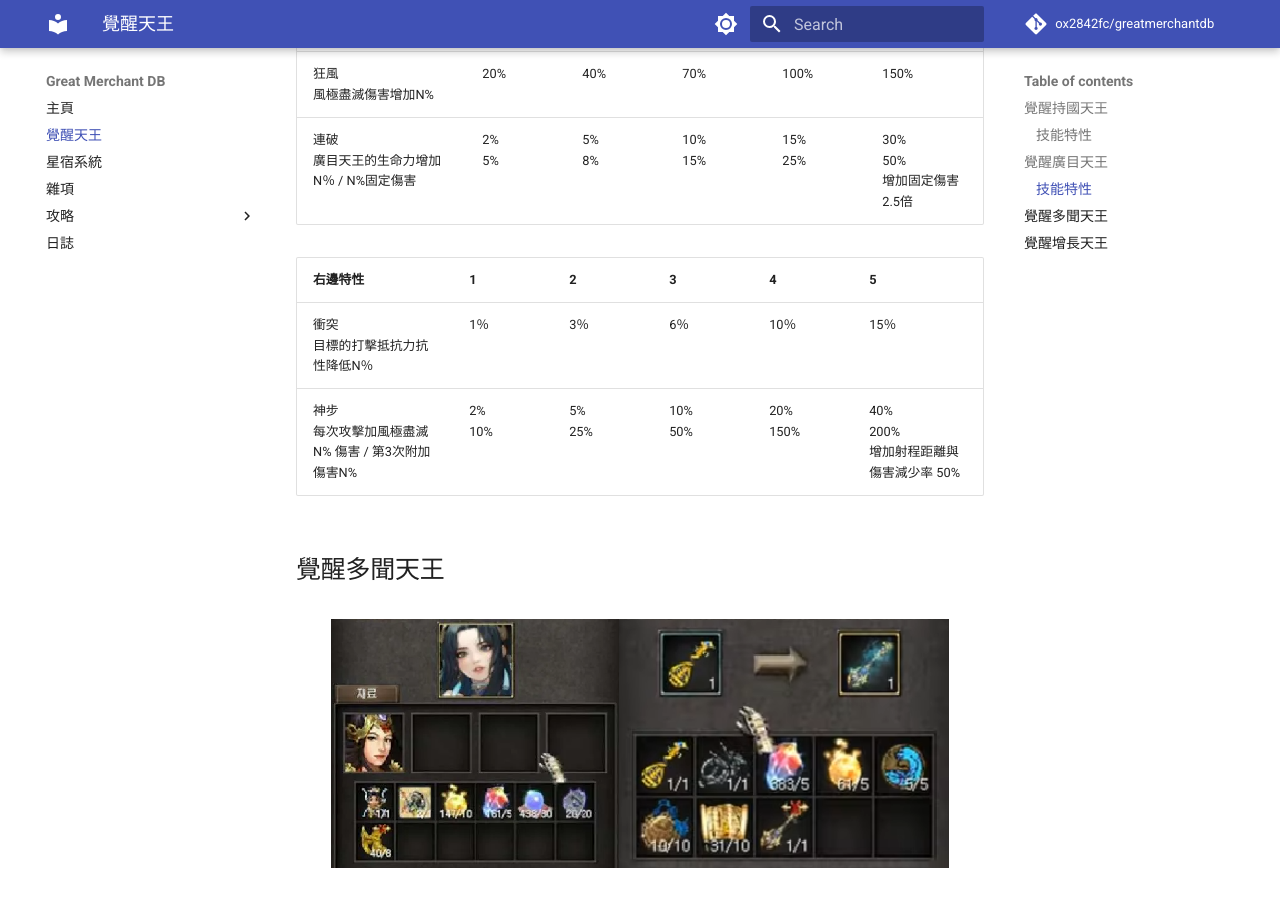
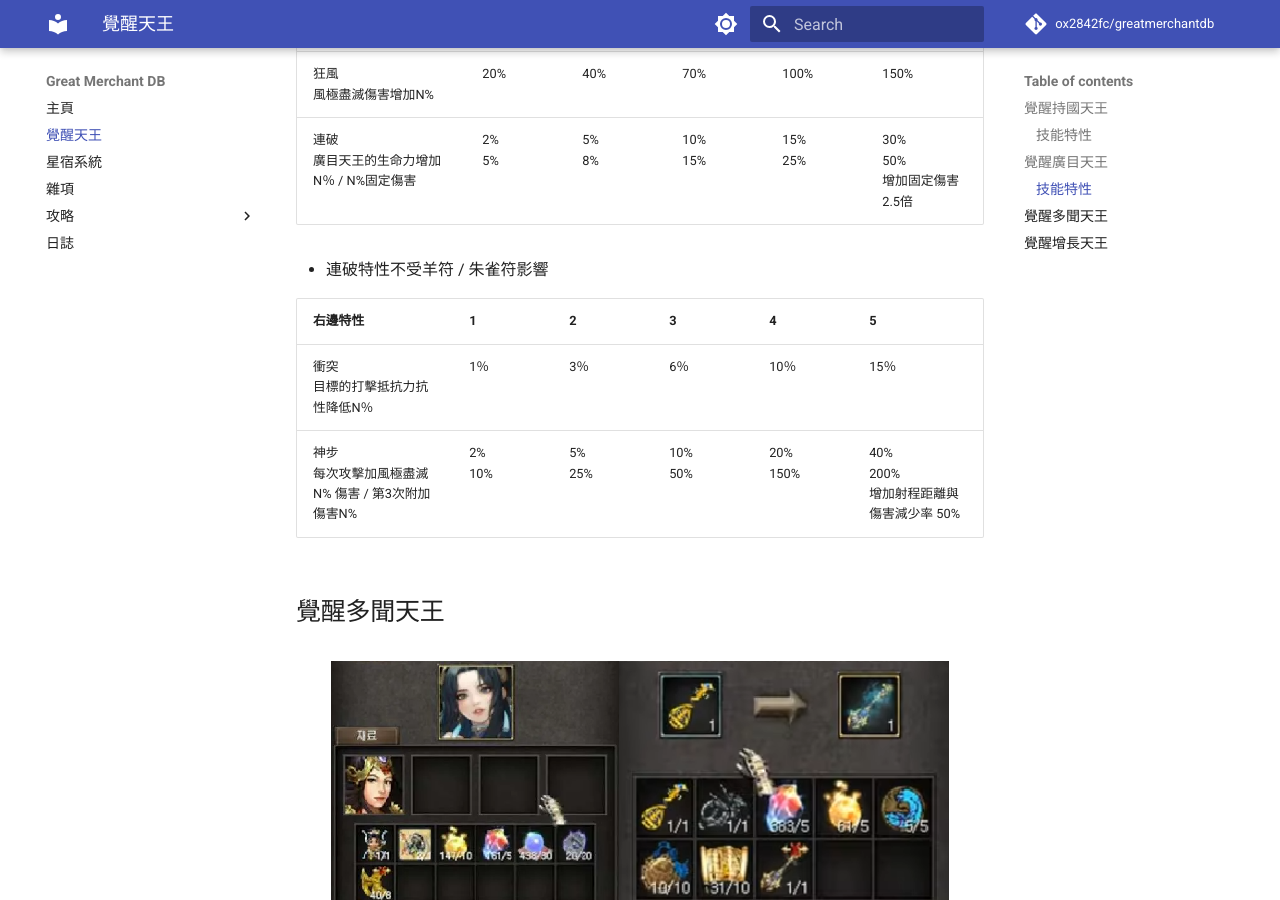
Before and after one commit to ox2842fc/greatmerchantdb, an MkDocs documentation site: the page built from docs/awaken_devas.md, in a window 1280 px wide and 900 px high, scrolled down 2836 px. Built offline with MkDocs 1.6.1 and Material for MkDocs 9.7.7, drawn with Linux system fonts in a browser that asks for light colours; comment, search, counter and statistics services are not loaded.

Commit message:
Update awaken_devas.md

```diff
--- a/docs/awaken_devas.md
+++ b/docs/awaken_devas.md
@@ -76,6 +76,8 @@
 |  狂風  <br>風極盡滅傷害增加N%   | 20% | 40%  | 70%  | 100%  | 150%  |
 |  連破  <br>廣目天王的生命力增加N％ / N%固定傷害  | 2%<br>5% | 5%<br>8%  | 10%<br>15%  | 15%<br>25%  | 30%<br>50%<br>增加固定傷害2.5倍  |
 
+* 連破特性不受羊符 / 朱雀符影響
+
 
 |  右邊特性         | 1 | 2  | 3 | 4  | 5  |
 |---|------|---|---|---|---|
```
